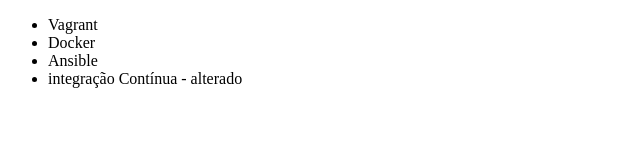
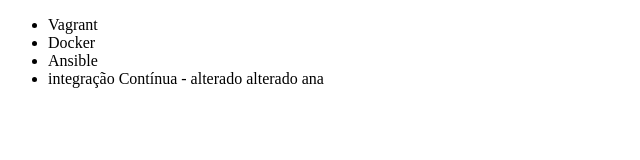
Before and after one commit to lelopes-outlook-com/primeiros-programas, a plain HTML site: page index.html in a window 1280 px wide. Shown: the full height of the page, 0-640 px from the left. Drawn offline with Linux system fonts and the light colour scheme.

Commit message:
alterado pela ana

```diff
--- a/index.html
+++ b/index.html
@@ -10,7 +10,7 @@
 				<li>Vagrant</li>
 				<li>Docker</li>
 				<li>Ansible</li>
-				<li>integração Contínua - alterado</li>
+				<li>integração Contínua - alterado alterado ana</li>
 
 			</ul>
 	</body>
```
